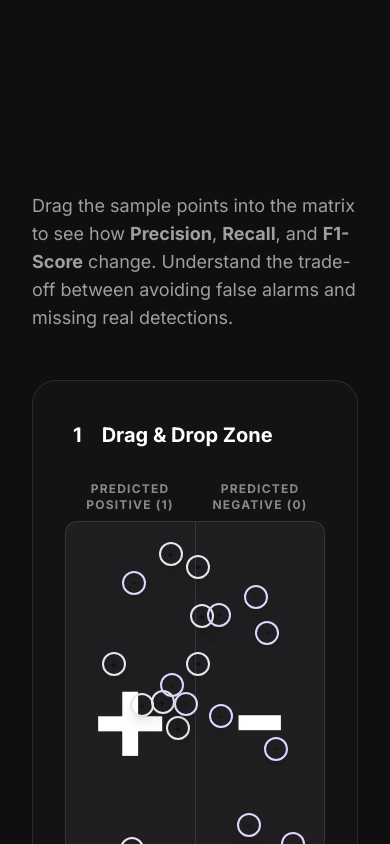
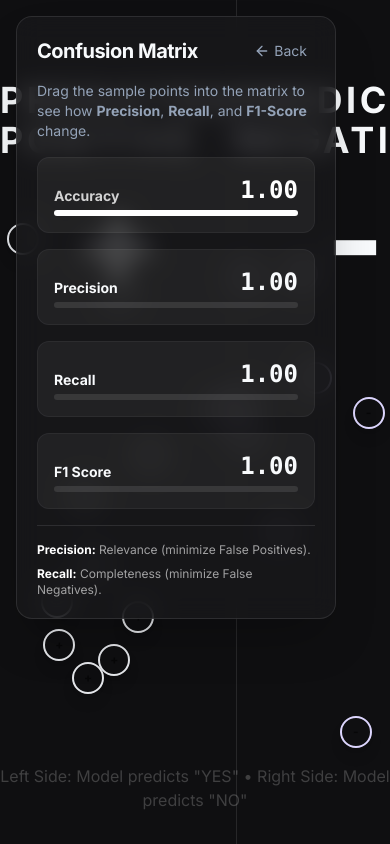
Before and after one commit to Neliott/ISD-Playground, a Vue app: page /confusion-matrix in a window 390 px wide. Shown: the top 844 px of the page. Built offline with nearby package versions, Linux system fonts and the light colour scheme.

Commit message:
feat: Implement responsive canvas resizing and optimized heatmap rendering for LossSurface, and refactor BoxPlotHistogram and ConfusionMatrix views with a new split-screen layout and sidebar controls.

```diff
--- a/src/experiences/confusion-matrix/ConfusionMatrixView.vue
+++ b/src/experiences/confusion-matrix/ConfusionMatrixView.vue
@@ -2,6 +2,8 @@
 import { ref, computed } from 'vue'
 import DraggableMatrix from './components/DraggableMatrix.vue'
 import MetricsPanel from './components/MetricsPanel.vue'
+import ExperiencePanel from '../../components/ExperiencePanel.vue'
+import BackToMenu from '../../components/BackToMenu.vue'
 
 const matrixStats = ref({
   tp: 0,
@@ -16,49 +18,39 @@ function updateStats(newStats) {
 </script>
 
 <template>
-  <div class="min-h-screen bg-background text-white p-8 pt-24 font-sans">
-    <div class="max-w-6xl mx-auto">
-      <header class="mb-12">
-        <h1 class="text-4xl font-extrabold mb-4 bg-clip-text text-transparent bg-gradient-to-r from-success-300 to-white">
-          Confusion Matrix Manipulator
-        </h1>
-        <p class="text-lg text-white/60 max-w-2xl">
-          Drag the sample points into the matrix to see how <strong>Precision</strong>, <strong>Recall</strong>, and <strong>F1-Score</strong> change.
-          Understand the trade-off between avoiding false alarms and missing real detections.
-        </p>
-      </header>
+  <div class="relative w-full h-screen overflow-hidden bg-background font-sans">
 
-      <div class="grid grid-cols-1 lg:grid-cols-3 gap-8">
-        <!-- Interactive Matrix -->
-        <div class="col-span-1 lg:col-span-2 bg-surface/50 border border-white/10 rounded-3xl p-8 backdrop-blur-sm relative min-h-[500px]">
-           <h2 class="text-xl font-bold mb-6 flex items-center gap-3">
-            <span class="bg-success/20 p-2 rounded-lg text-success-300">1</span>
-            Drag & Drop Zone
-          </h2>
+    <!-- Full Screen Interaction Area -->
+    <div class="absolute inset-0 pt-0">
         <DraggableMatrix @stats-update="updateStats" />
     </div>
 
-        <!-- Metrics Panel -->
-        <div class="col-span-1 bg-surface/50 border border-white/10 rounded-3xl p-8 backdrop-blur-sm h-fit sticky top-24">
-          <h2 class="text-xl font-bold mb-6 flex items-center gap-3">
-            <span class="bg-primary/20 p-2 rounded-lg text-primary-300">2</span>
-            Live Metrics
-          </h2>
+    <!-- Floating Panel -->
+    <div class="absolute top-4 left-4 w-80 z-20 pointer-events-none">
+        <div class="pointer-events-auto">
+            <ExperiencePanel title="Confusion Matrix">
+                <template #header>
+                    <div class="flex items-center gap-2">
+                        <BackToMenu />
+                        <div class="flex-1"></div>
+                    </div>
+                </template>
+
+                 <div class="mb-4 text-sm text-text-muted">
+                    Drag the sample points into the matrix to see how <strong>Precision</strong>, <strong>Recall</strong>, and <strong>F1-Score</strong> change.
+                </div>
+
                 <MetricsPanel :stats="matrixStats" />
 
-          <!-- Explanation -->
-           <div class="mt-8 pt-8 border-t border-white/10 text-sm text-white/60 leading-relaxed space-y-4">
+                 <div class="mt-4 pt-4 border-t border-white/10 text-xs text-white/60 space-y-2">
                     <p>
-               <strong class="text-white">Precision:</strong> How many selected items are relevant? (Don't spam me).
+                        <strong class="text-white">Precision:</strong> Relevance (minimize False Positives).
                     </p>
                     <p>
-               <strong class="text-white">Recall:</strong> How many relevant items are selected? (Don't miss anything).
-             </p>
-             <p class="italic opacity-70">
-               Move all Green dots to "Predicted Negative" to see Recall drop to 0!
+                        <strong class="text-white">Recall:</strong> Completeness (minimize False Negatives).
                     </p>
                 </div>
-        </div>
+            </ExperiencePanel>
         </div>
     </div>
   </div>
--- a/src/experiences/confusion-matrix/components/DraggableMatrix.vue
+++ b/src/experiences/confusion-matrix/components/DraggableMatrix.vue
@@ -1,38 +1,44 @@
 <script setup>
-import { ref, onMounted, computed, watch } from 'vue'
+import { ref, onMounted, onUnmounted, nextTick } from 'vue'
 
 const emit = defineEmits(['stats-update'])
 
-// Dots: { id, type: 'positive' | 'negative', x, y }
-// Positive (Green) = Class 1
-// Negative (Red) = Class 0
 const dots = ref([])
 const containerRef = ref(null)
-const matrixRef = ref(null)
 
 // Initial population
 function initDots() {
   const newDots = []
+  if (!containerRef.value) return
+  const w = containerRef.value.clientWidth
+  const h = containerRef.value.clientHeight
+
   // 10 Positives, 10 Negatives
   for (let i = 0; i < 10; i++) {
-    newDots.push({ id: `p-${i}`, type: 'positive', x: Math.random() * 50 + 20, y: Math.random() * 50 + 20 })
+    newDots.push({
+        id: `p-${i}`,
+        type: 'positive',
+        x: Math.random() * (w * 0.4) + (w * 0.05), // Start leftish
+        y: Math.random() * (h * 0.8) + (h * 0.1)
+    })
   }
   for (let i = 0; i < 10; i++) {
-    newDots.push({ id: `n-${i}`, type: 'negative', x: Math.random() * 50 + 20, y: Math.random() * 50 + 200 })
+    newDots.push({
+        id: `n-${i}`,
+        type: 'negative',
+        x: Math.random() * (w * 0.4) + (w * 0.55), // Start rightish
+        y: Math.random() * (h * 0.8) + (h * 0.1)
+    })
   }
   dots.value = newDots
+  calculateStats()
 }
 
 // Drag logic
 const draggingId = ref(null)
-const dragOffset = ref({ x: 0, y: 0 })
 
 function startDrag(dot, event) {
   draggingId.value = dot.id
-  dragOffset.value = {
-    x: event.clientX - dot.x,
-    y: event.clientY - dot.y
-  }
   window.addEventListener('mousemove', handleDrag)
   window.addEventListener('mouseup', stopDrag)
 }
@@ -43,19 +49,12 @@ function handleDrag(event) {
   const dot = dots.value.find(d => d.id === draggingId.value)
   if (dot && containerRef.value) {
     const rect = containerRef.value.getBoundingClientRect()
-    // Relative coordinates within the container
-    let newX = event.clientX - rect.left - rect.width * 0.0 // Simplified
-    let newY = event.clientY - rect.top
-
-    // Clamp to container
-    // Actually we store absolute screen coords or relative to container?
-    // Let's store relative pixel coords for simplicity in this view
     const x = event.clientX - rect.left
     const y = event.clientY - rect.top
 
     // Clamp
-    dot.x = Math.max(0, Math.min(rect.width, x))
-    dot.y = Math.max(0, Math.min(rect.height, y))
+    dot.x = Math.max(10, Math.min(rect.width - 10, x))
+    dot.y = Math.max(10, Math.min(rect.height - 10, y))
   }
 }
 
@@ -67,120 +66,76 @@ function stopDrag() {
 }
 
 function calculateStats() {
-  if (!matrixRef.value) return
-
-  const rect = matrixRef.value.getBoundingClientRect()
-  const midX = rect.width / 2
-  const midY = rect.height / 2
-
-  // Matrix Structure:
-  //         | Pred + (Left) | Pred - (Right) |
-  // Actual +| TP            | FN             |
-  // Actual -| FP            | TN             |
-
-  // Wait, standard matrix usually:
-  // Columns: Predicted
-  // Rows: Actual
-  // Let's create visual zones.
+  if (!containerRef.value) return
+  const containerRect = containerRef.value.getBoundingClientRect()
+  const splitX = containerRect.width / 2
 
   let tp = 0, fp = 0, fn = 0, tn = 0
-
-  // Define zones based on container size
-  // Let's assume the component renders a 2x2 grid filling the container
-  // Top-Left: Pred +, Actual + (Logic depends on Dot Type)
-
-  // SIMPLIFIED LOGIC FOR DRAG AREA:
-  // LEFT HALF = PREDICTED POSITIVE
-  // RIGHT HALF = PREDICTED NEGATIVE
-
-  // WE DO NOT ENFORCE ROWS VISUALLY FOR DRAGGING, DOT COLOR DEFINES ROW (ACTUAL CLASS)
-  // VISUAL LAYOUT:
-  // Left Box: "PREDICTED YES"
-  // Right Box: "PREDICTED NO"
-
-  const containerRect = containerRef.value.getBoundingClientRect()
-  const splitX = containerRect.width / 2
 
   dots.value.forEach(dot => {
     const isPredictedPositive = dot.x < splitX
 
     if (dot.type === 'positive') {
-      // It IS positive (Green)
-      if (isPredictedPositive) tp++ // Correctly predicted positive
-      else fn++ // Missed it (False Negative)
+      if (isPredictedPositive) tp++
+      else fn++
     } else {
-      // It IS negative (Red)
-      if (isPredictedPositive) fp++ // Wrongly predicted positive (False Alarm)
-      else tn++ // Correctly predicted negative
+      if (isPredictedPositive) fp++
+      else tn++
     }
   })
 
   emit('stats-update', { tp, fp, fn, tn })
 }
 
+function handleResize() {
+    // Ideally we re-scale dot positions, but for now just recalculating stats is enough
+    // ensuring no dots are lost off-screen would be better
+    calculateStats()
+}
+
 onMounted(() => {
-  // Delay slightly to ensure rects are ready
-  setTimeout(() => {
-     // Distribute initially to make it interesting
-     if (containerRef.value) {
-       const w = containerRef.value.clientWidth
-       const h = containerRef.value.clientHeight
-
-       dots.value.forEach((dot, i) => {
-         // Random scatter
-         dot.x = Math.random() * (w - 40) + 20
-         dot.y = Math.random() * (h - 40) + 20
-       })
-       calculateStats()
-     }
-  }, 100)
-
-  initDots()
+    window.addEventListener('resize', handleResize)
+    initDots()
 })
 
+onUnmounted(() => {
+    window.removeEventListener('resize', handleResize)
+})
 </script>
 
 <template>
-  <div class="w-full h-full min-h-[400px] flex flex-col">
-    <!-- Matrix Headers -->
-    <div class="flex w-full mb-2 text-center font-bold text-white/50 uppercase tracking-widest text-xs">
-      <div class="flex-1">Predicted Positive (1)</div>
-      <div class="flex-1">Predicted Negative (0)</div>
-    </div>
+  <div ref="containerRef" class="w-full h-full relative overflow-hidden bg-background">
 
-    <!-- Matrix Container -->
-    <div ref="containerRef" class="flex-1 relative bg-white/5 rounded-xl border border-white/10 overflow-hidden flex">
-
-      <!-- Zone Visualization -->
-      <div class="absolute inset-0 flex pointer-events-none">
-        <!-- Predicted Positive Zone -->
-        <div class="flex-1 border-r border-white/10 bg-success/5 flex flex-col justify-center items-center">
-           <div class="text-9xl text-success/10 font-black select-none">+</div>
+     <!-- Zone Split Visuals -->
+     <div class="absolute inset-0 flex pointer-events-none">
+        <!-- Predicted Positive (Left) -->
+        <div class="flex-1 bg-success/5 border-r border-white/10 flex flex-col items-center pt-20">
+            <h3 class="text-4xl font-bold text-success/20 uppercase tracking-widest mb-4">Predicted Positive</h3>
+            <div class="text-9xl text-success/5 font-black">+</div>
         </div>
-        <!-- Predicted Negative Zone -->
-        <div class="flex-1 bg-accent/5 flex flex-col justify-center items-center">
-           <div class="text-9xl text-accent/10 font-black select-none">-</div>
+        <!-- Predicted Negative (Right) -->
+        <div class="flex-1 bg-accent/5 flex flex-col items-center pt-20">
+            <h3 class="text-4xl font-bold text-accent/20 uppercase tracking-widest mb-4">Predicted Negative</h3>
+             <div class="text-9xl text-accent/5 font-black">-</div>
         </div>
-      </div>
+     </div>
 
       <!-- Dots -->
       <div
         v-for="dot in dots"
         :key="dot.id"
-        class="absolute w-6 h-6 rounded-full shadow-lg border-2 cursor-grab active:cursor-grabbing transition-transform hover:scale-110 flex items-center justify-center z-10"
+        class="absolute w-8 h-8 rounded-full shadow-lg border-2 cursor-grab active:cursor-grabbing hover:scale-110 flex items-center justify-center z-10 transition-transform duration-75 ease-out"
         :class="dot.type === 'positive' ? 'bg-success border-success-200 shadow-success/40' : 'bg-accent border-accent-200 shadow-accent/40'"
         :style="{ left: `${dot.x}px`, top: `${dot.y}px`, transform: 'translate(-50%, -50%)' }"
         @mousedown.stop="startDrag(dot, $event)"
       >
-        <span class="text-[10px] font-bold text-black/50 pointer-events-none">
+        <span class="text-xs font-bold text-black/50 pointer-events-none select-none">
           {{ dot.type === 'positive' ? '+' : '-' }}
         </span>
       </div>
 
-    </div>
-
-    <div class="mt-2 text-center text-xs text-white/30 italic">
-      Avg Green Dot = Actual Positive • Avg Red Dot = Actual Negative
-    </div>
+      <div class="absolute bottom-8 w-full text-center text-white/20 select-none pointer-events-none">
+          Left Side: Model predicts "YES" • Right Side: Model predicts "NO"
+      </div>
   </div>
 </template>
--- a/src/experiences/gradient-descent/components/LossSurface.vue
+++ b/src/experiences/gradient-descent/components/LossSurface.vue
@@ -1,5 +1,5 @@
 <script setup>
-import { ref, onMounted, watch, computed } from 'vue'
+import { ref, onMounted, watch, onUnmounted } from 'vue'
 
 const props = defineProps({
   path: {
@@ -15,67 +15,97 @@ const props = defineProps({
 const emit = defineEmits(['set-start'])
 
 const canvasRef = ref(null)
-const width = 600
-const height = 400
-
+// We use a resize observer to handle full screen resizing
+const width = ref(800)
+const height = ref(600)
 const range = 4 // -4 to 4
 
 // Coordinate transforms
-const toScreenX = (x) => (x / range + 0.5) * width
-const toScreenY = (y) => (-y / range + 0.5) * height // Invert Y
-const toMathX = (sx) => (sx / width - 0.5) * range
-const toMathY = (sy) => -(sy / height - 0.5) * range // Invert Y
+const toScreenX = (x) => (x / range + 0.5) * width.value
+const toScreenY = (y) => (-y / range + 0.5) * height.value // Invert Y
+const toMathX = (sx) => (sx / width.value - 0.5) * range
+const toMathY = (sy) => -(sy / height.value - 0.5) * range // Invert Y
+
+let ctx = null
 
 function draw() {
-  const ctx = canvasRef.value.getContext('2d')
+  if (!canvasRef.value) return
+  ctx = canvasRef.value.getContext('2d')
   if (!ctx) return
 
-  // 1. Draw Heatmap (Only once ideally, but we'll redraw for simplicity or cache)
-  // For better perf, we could cache this in an offscreen canvas.
-  const imgData = ctx.createImageData(width, height)
+  // Clear
+  ctx.clearRect(0, 0, width.value, height.value)
+
+  // 1. Draw Heatmap
+  // Optimization: For a large full screen canvas, evaluating f(x,y) per pixel is slow (HD = 2M pixels).
+  // We should render at lower resolution and scale up, or use a shader (WebGL).
+  // For now, let's render at partial resolution (e.g., 200x200) and scale up via CSS or drawImage.
+  // Actually, let's just use a reasonable fixed resolution for the heatmap backing store.
+
+  const mapWidth = 200
+  const mapHeight = 200
+  const imgData = ctx.createImageData(mapWidth, mapHeight)
   const data = imgData.data
 
-  for (let py = 0; py < height; py++) {
-    for (let px = 0; px < width; px++) {
-      const x = toMathX(px)
-      const y = toMathY(py)
+  for (let py = 0; py < mapHeight; py++) {
+    for (let px = 0; px < mapWidth; px++) {
+      // Map pixel to math space directly
+      const x = (px / mapWidth - 0.5) * range
+      const y = -(py / mapHeight - 0.5) * range // Invert Y
       const val = props.f(x, y)
 
-      // Color map: Dark Blue (low) -> Green -> Yellow -> Red (high)
-      // Normalize val roughly -1 to 5 for coloring
       const t = Math.max(0, Math.min(1, (val + 1) / 5))
 
-      // Simple gradient logic
       let r, g, b
       if (t < 0.5) {
-         // Blue to Green
          const localT = t * 2
          r = 0
          g = Math.floor(255 * localT)
          b = Math.floor(255 * (1 - localT))
       } else {
-         // Green to Red
          const localT = (t - 0.5) * 2
          r = Math.floor(255 * localT)
          g = Math.floor(255 * (1 - localT))
          b = 0
       }
 
-      // Add visual "contours" by darkening bands
       if (Math.floor(val * 4) % 2 === 0) {
         r *= 0.9; g *= 0.9; b *= 0.9;
       }
 
-      const index = (py * width + px) * 4
+      const index = (py * mapWidth + px) * 4
       data[index] = r
       data[index + 1] = g
       data[index + 2] = b
       data[index + 3] = 255
     }
   }
-  ctx.putImageData(imgData, 0, 0)
 
-  // 2. Draw Path
+  // Create a temp canvas to hold the heatmap
+  const tempCanvas = document.createElement('canvas')
+  tempCanvas.width = mapWidth
+  tempCanvas.height = mapHeight
+  tempCanvas.getContext('2d').putImageData(imgData, 0, 0)
+
+  // Draw scaled up to full screen
+  ctx.imageSmoothingEnabled = true // Smooth it out
+  ctx.drawImage(tempCanvas, 0, 0, width.value, height.value)
+
+  // 2. Draw axes/grid just for reference
+  ctx.strokeStyle = 'rgba(255,255,255,0.1)'
+  ctx.lineWidth = 1
+
+  // X Axis
+  ctx.beginPath()
+  ctx.moveTo(0, height.value/2); ctx.lineTo(width.value, height.value/2)
+  ctx.stroke()
+
+  // Y Axis
+  ctx.beginPath()
+  ctx.moveTo(width.value/2, 0); ctx.lineTo(width.value/2, height.value)
+  ctx.stroke()
+
+  // 3. Draw Path
   if (props.path.length > 0) {
     ctx.beginPath()
     ctx.strokeStyle = 'white'
@@ -95,7 +125,7 @@ function draw() {
     // Draw Start Point
     const pStart = props.path[0]
     ctx.beginPath()
-    ctx.fillStyle = '#44ff44' // Green
+    ctx.fillStyle = '#44ff44'
     ctx.arc(toScreenX(pStart.x), toScreenY(pStart.y), 6, 0, Math.PI * 2)
     ctx.fill()
 
@@ -114,6 +144,15 @@ function draw() {
   }
 }
 
+function resize() {
+  if (canvasRef.value) {
+    const parent = canvasRef.value.parentElement
+    width.value = parent.clientWidth
+    height.value = parent.clientHeight
+    draw()
+  }
+}
+
 function handleClick(event) {
   const rect = canvasRef.value.getBoundingClientRect()
   const sx = event.clientX - rect.left
@@ -126,11 +165,16 @@ function handleClick(event) {
 }
 
 onMounted(() => {
-  draw()
+  window.addEventListener('resize', resize)
+  resize() // Initial sizing
+})
+
+onUnmounted(() => {
+  window.removeEventListener('resize', resize)
 })
 
 watch(() => props.path, () => {
-  requestAnimationFrame(draw) // Sync with animation frame
+  requestAnimationFrame(draw)
 }, { deep: true })
 
 </script>
@@ -140,7 +184,7 @@ watch(() => props.path, () => {
     ref="canvasRef"
     :width="width"
     :height="height"
-    class="w-full h-auto bg-black cursor-crosshair rounded-xl shadow-2xl"
+    class="w-full h-full cursor-crosshair block"
     @click="handleClick"
   ></canvas>
 </template>
```
Also changed, not shown: src/experiences/box-plot-histogram/BoxPlotHistogramView.vue (+52 -55 lines), src/experiences/gradient-descent/GradientDescentView.vue (+40 -42 lines). Lines whose indentation alone changed are shown as unchanged.
